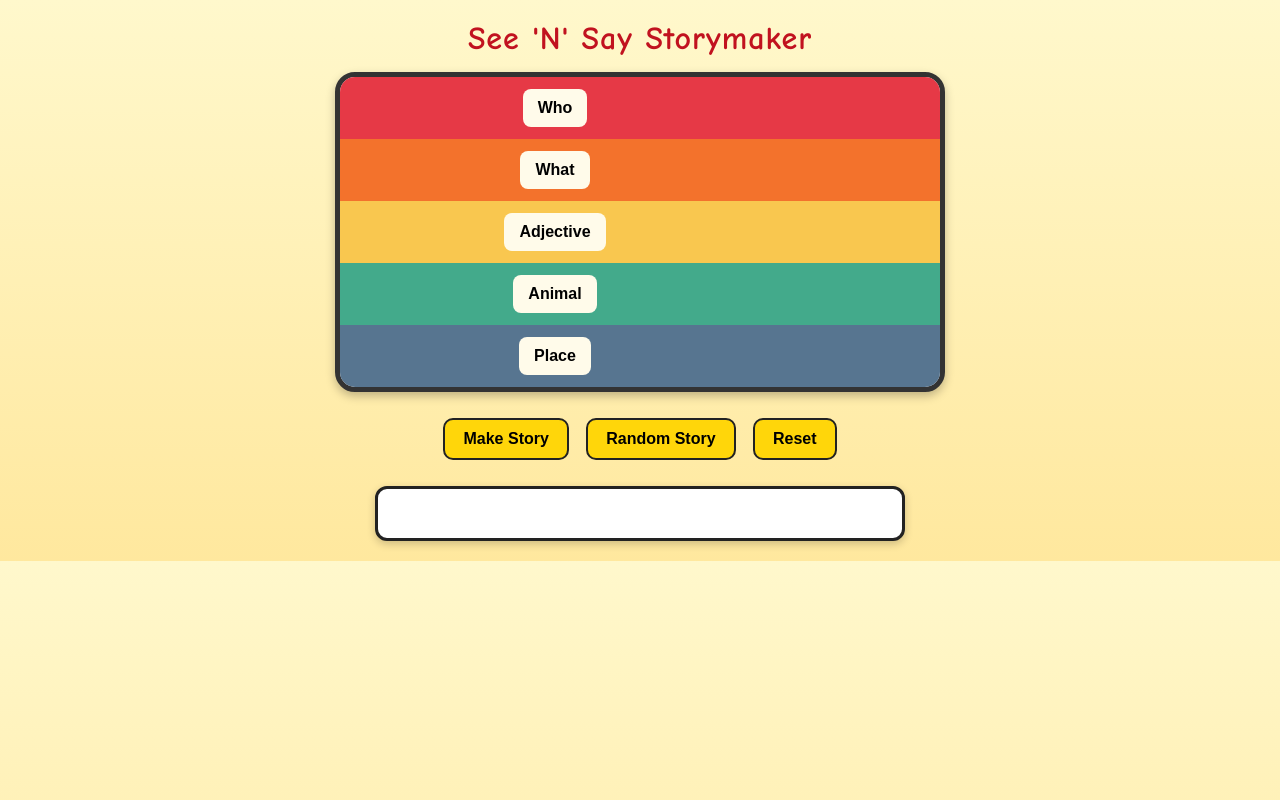
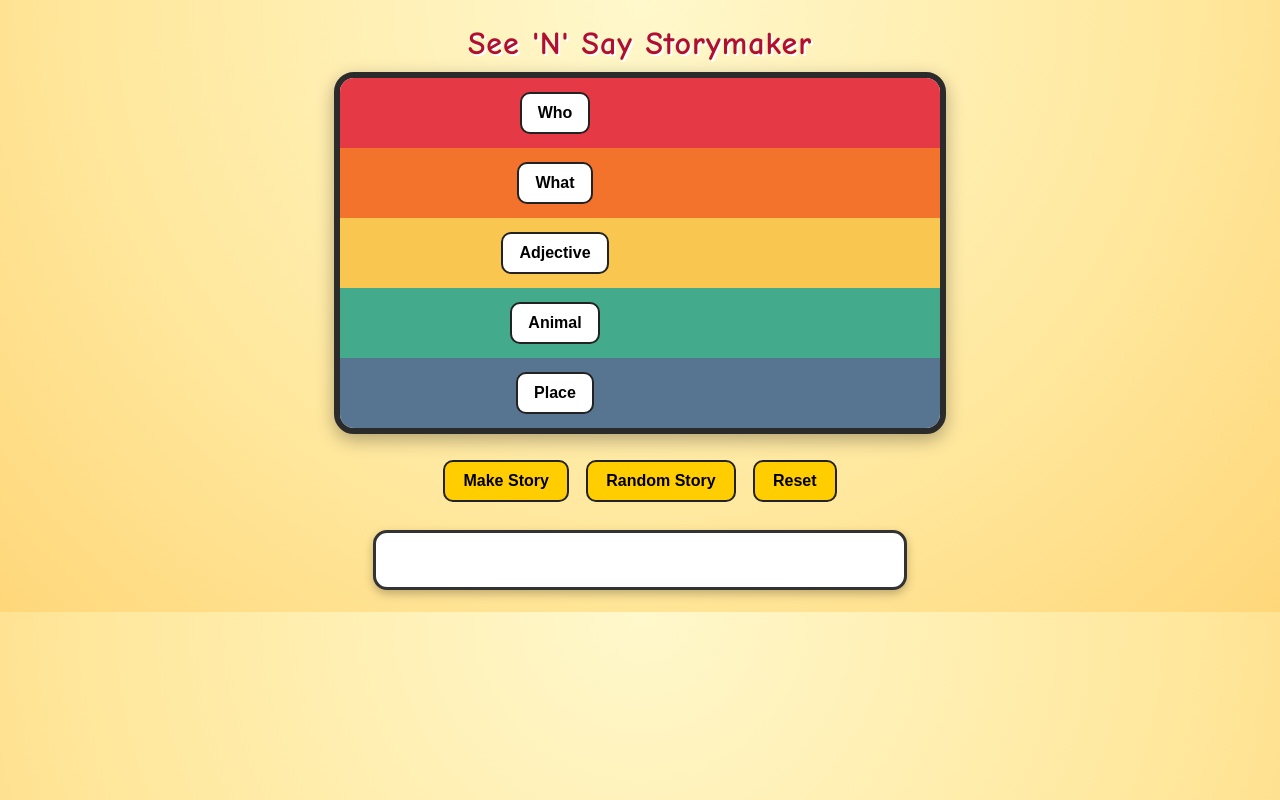
Before and after one commit to alenthomas206/COMP-1073, a plain HTML site: page Assignment-1/index.html in a window 1280 px wide. Drawn offline with Linux system fonts and the light colour scheme.

Commit message:
enhanced css

```diff
--- a/Assignment-1/style.css
+++ b/Assignment-1/style.css
@@ -1,41 +1,37 @@
-
 body {
   font-family: "Comic Sans MS", cursive, sans-serif;
-  background: linear-gradient(180deg, #fff8cc 0%, #ffe89e 100%);
+  background: radial-gradient(circle at top, #fff8cc 0%, #ffe89e 60%, #ffd77a 100%);
   text-align: center;
   margin: 0;
   padding: 0;
 }
 
 h1 {
-  color: #c1121f;
-  margin-top: 20px;
-  margin-bottom: 15px;
+  color: #b10f2e;
+  text-shadow: 2px 2px 0 #fff;
+  margin: 25px 0 10px;
   letter-spacing: 1px;
 }
-
 
 #panel {
   width: 90%;
   max-width: 600px;
   margin: 0 auto;
-  border: 5px solid #333;
+  border: 6px solid #2b2b2b;
   border-radius: 20px;
   background-color: #ffffff;
-  box-shadow: 0 4px 10px rgba(0, 0, 0, 0.25);
+  box-shadow: 0 6px 18px rgba(0, 0, 0, 0.3);
   overflow: hidden;
 }
-
 
 .row {
   display: flex;
   justify-content: center;
   align-items: center;
-  padding: 12px 0;
+  padding: 14px 0;
+  font-weight: bold;
   color: #fff;
-  font-weight: bold;
 }
-
 
 .row:nth-child(1) { background-color: #e63946; }
 .row:nth-child(2) { background-color: #f3722c; }
@@ -44,19 +40,19 @@ h1 {
 .row:nth-child(5) { background-color: #577590; }
 
 button {
-  background-color: #fffbea;
-  border: none;
-  padding: 10px 15px;
-  border-radius: 8px;
+  background-color: #ffffff;
+  border: 2px solid #222;
+  padding: 10px 16px;
+  border-radius: 10px;
+  cursor: pointer;
   font-weight: bold;
   font-size: 1em;
-  cursor: pointer;
-  transition: background-color 0.2s, transform 0.2s;
+  transition: transform 0.2s, background-color 0.2s;
 }
 
 button:hover {
-  background-color: #ffffff;
-  transform: scale(1.05);
+  background-color: #fffbe6;
+  transform: scale(1.08);
 }
 
 .choice {
@@ -64,7 +60,7 @@ button:hover {
   min-width: 160px;
   text-align: left;
   padding-left: 10px;
-  color: inherit;
+  font-weight: 700;
 }
 
 #actions {
@@ -72,13 +68,12 @@ button:hover {
 }
 
 #actions button {
-  background-color: #ffd60a;
+  background-color: #ffcd00;
   color: #000;
   border: 2px solid #222;
   border-radius: 10px;
   padding: 10px 18px;
   margin: 6px;
-  font-weight: bold;
 }
 
 #actions button:hover {
@@ -88,14 +83,14 @@ button:hover {
 #storyOutput {
   width: 85%;
   max-width: 500px;
-  margin: 20px auto;
+  margin: 22px auto;
   background-color: #ffffff;
-  border: 3px solid #222;
-  border-radius: 12px;
-  padding: 12px;
+  border: 3px solid #333;
+  border-radius: 14px;
+  padding: 14px;
   font-weight: bold;
   color: #1d3557;
-  font-size: 1.1em;
+  font-size: 1.15em;
   min-height: 1.4em;
-  box-shadow: 0 3px 8px rgba(0, 0, 0, 0.2);
+  box-shadow: 0 4px 10px rgba(0, 0, 0, 0.25);
 }
```
